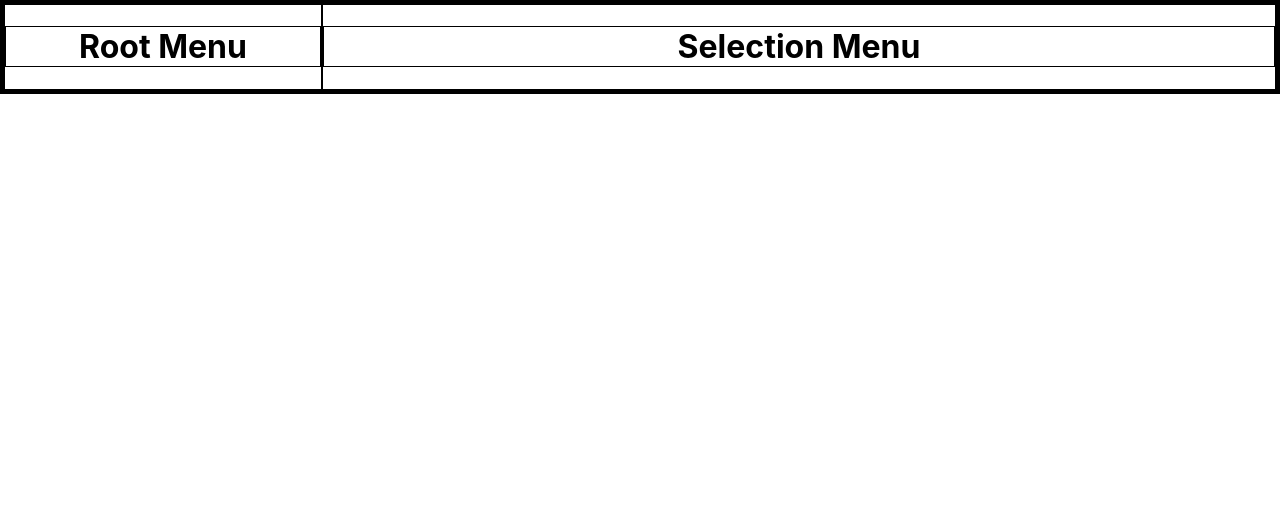
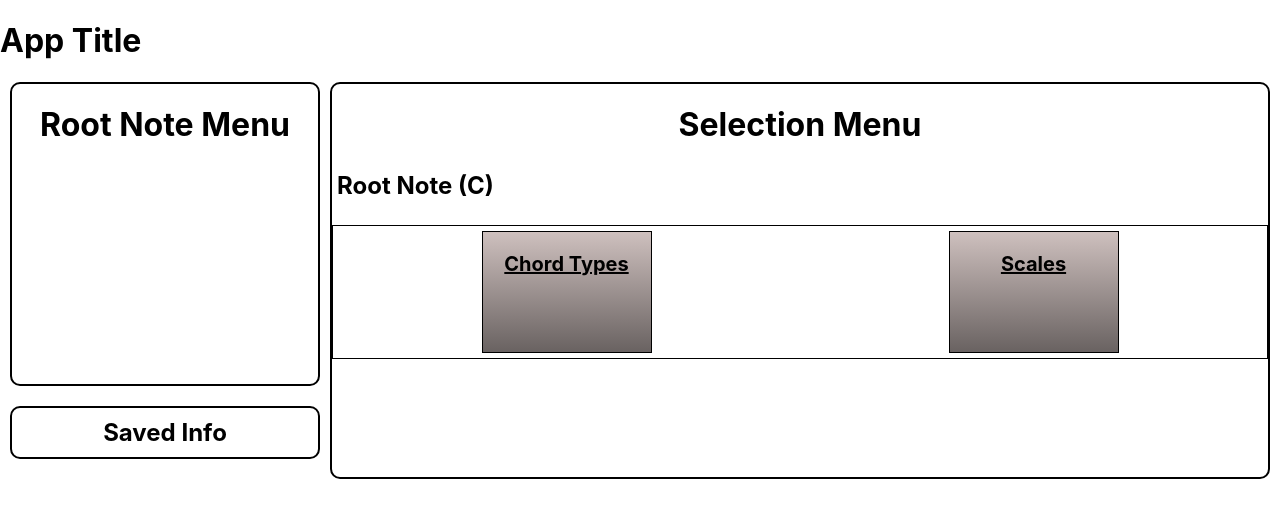
Before and after one commit to YTyler/chord-book, a React (Create React App) app: page / in a window 1280 px wide. Shown: the top 518 px of the page. Built offline with nearby package versions, Linux system fonts and the light colour scheme.

Commit message:
style menus

```diff
--- a/src/App.css
+++ b/src/App.css
@@ -2,9 +2,17 @@
   text-align: center;
   display: grid;
   grid-template-columns: 1fr 3fr;
+  margin: 10px;
 }
 
-* {
-  border: 1px solid black;
+#saved {
+    border: 2px solid black;
+    border-radius: 10px;
+    margin-right: 5px;
+    padding: 10px;
+}
 
-}
+a {
+  color: black;
+  font-weight: bold;
+                                                                                                                                                                                                                                                          }
--- a/src/App.js
+++ b/src/App.js
@@ -8,9 +8,17 @@ import NoteMenu from './components/NoteMenu';
 
 function App() {
   return (
-    <div className="App">
-    <RootMenu/>
-    <Route exact path='/' render={()=><NoteMenu />} />
+    <div>
+    <h1>App Title</h1>
+      <div className="App">
+        <div>
+        <RootMenu/>
+        <h2 id='saved'>Saved Info</h2>
+        </div>
+      <Switch>
+      <Route exact path='/' render={()=><NoteMenu />} />
+      </Switch>
+      </div>
     </div>
   );
 }
--- a/src/components/NoteMenu.jsx
+++ b/src/components/NoteMenu.jsx
@@ -1,10 +1,44 @@
-import React from 'react'
+import React from 'react';
+import {Link} from 'react-router-dom'
 
 function NoteMenu() {
+  const noteMenuStyle = {
+    border: '2px solid black',
+    borderRadius: '10px',
+    minHeight: '300px',
+    minWidth: '600px',
+    marginLeft: '5px'
+  }
+  const rootNoteStyle = {
+    textAlign: 'left',
+    padding: '5px',
+  }
+  const noteButtonsDivStyle = {
+    display: 'flex',
+    gridTemplateColumns: '1fr 1fr 1fr',
+    justifyContent: 'space-around',
+    border: '1px solid black',
+  }
+  const noteButtonStyle = {
+    padding: '20px',
+    height: '10vh',
+    width: '10vw',
+    margin: '5px',
+    fontSize: '20px',
+    backgroundImage: 'linear-gradient(#CEC0BE, #696261)',
+    border: '1px solid black',
+  }
+
   return (
-    <div>
-      <h1>Selection Menu</h1>
-    </div>
+    <div style = {noteMenuStyle}>
+        <h1>Selection Menu</h1>
+        <h2 style = {rootNoteStyle}>Root Note (C)</h2>
+        <div style = {noteButtonsDivStyle}>
+          <Link style = {noteButtonStyle} to="/chords">Chord Types</Link>
+          <Link style = {noteButtonStyle} to="/scales">Scales</Link>
+
+        </div>
+      </div>
   );
 }
 
--- a/src/components/RootMenu.jsx
+++ b/src/components/RootMenu.jsx
@@ -1,9 +1,17 @@
 import React from 'react'
 
 function RootMenu() {
+  const rootMenuStyle = {
+    border: '2px solid black',
+    borderRadius: '10px',
+    minHeight: '300px',
+    minWidth: '250px',
+    marginRight: '5px'
+  }
+
   return (
-    <div>
-      <h1>Root Menu</h1>
+    <div style = {rootMenuStyle}>
+      <h1>Root Note Menu</h1>
     </div>
   );
 }
```
Also changed, not shown: src/components/ChordList.jsx (added, +19 -0 lines), public/manifest.json (deleted).
